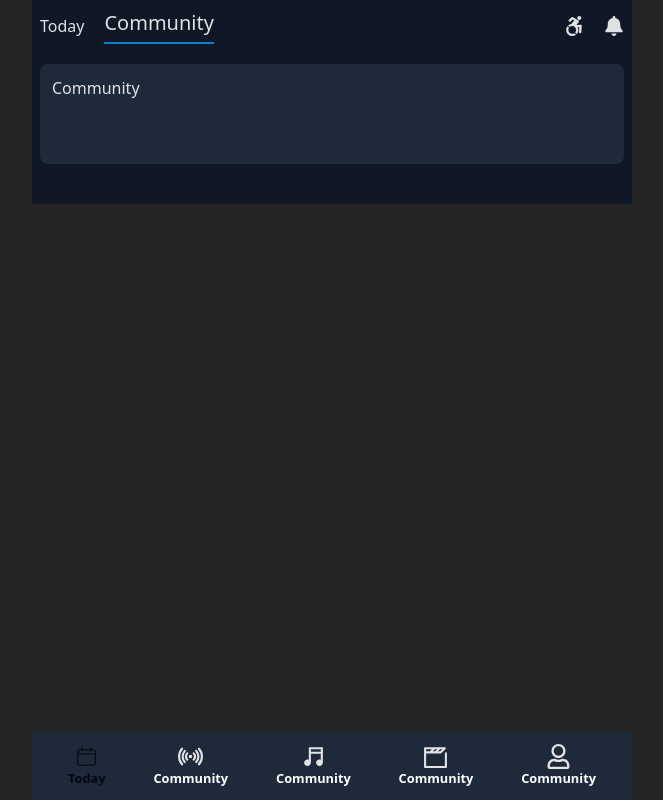
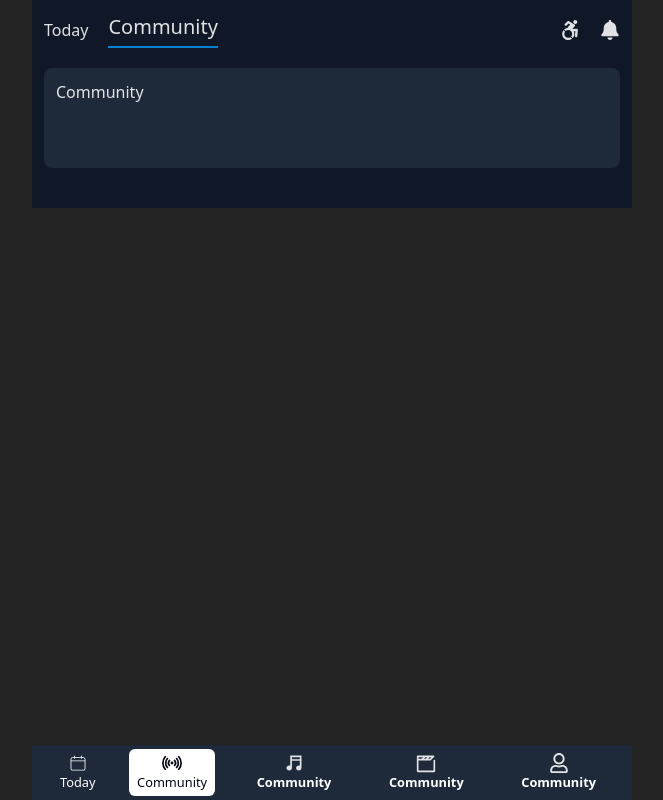
Before and after one commit to Oluwafemimicheal/web.app, a React (Vite) app: page /community in a window 1280 px wide. Shown: the whole page, without its empty margins (308-971 px from the left). Built offline with nearby package versions, Linux system fonts and the light colour scheme.

Commit message:
Initial commit

```diff
--- a/src/App.jsx
+++ b/src/App.jsx
@@ -8,7 +8,7 @@ function App() {
   return (
     <div className=" w-full lg:w-[600px] h-auto mx-auto overflow-auto">
       <div className="bg-gray-900 h-full relative">
-        <div className="p-2 pb-10">
+        <div className="p-3 pb-10">
           <Routes>
             <Route index path="/" element={<Home />} />
             <Route path="community" element={<Community />} />
--- a/src/components/Menu.jsx
+++ b/src/components/Menu.jsx
@@ -9,37 +9,39 @@ import { NavLink } from "react-router-dom";
 const Menu = () => {
   return (
     <div className="flex relative">
-      <div className="bg-gray-800 absolute left-0 bottom-0 px-5 py-2 w-full">
+      <div className="bg-gray-800 absolute left-0 bottom-0 px-5 py-1 w-full">
         <ul className="flex justify-between items-center">
-          <li className="px-4 py-1 transition">
+          <li className="hover:bg-white group rounded-md transition">
             <NavLink to="/"
-              className={({ isActive }) => isActive ? " px-4 py-1 bg-white rounded-md text-gray-950 flex flex-col justify-center items-center " : "flex flex-col justify-center items-center"
+              className={({ isActive }) => isActive ? "px-2 py-1 bg-white text-gray-950 flex flex-col justify-center items-center rounded-md transition" : " px-2 py-1 flex flex-col justify-center items-center text-white"
               } title="Today">
-              <CiCalendar size={25} className="text-gray-950" />
-              <small className="text-gray-950 font-bold ">Today</small>
+              <CiCalendar size={20} className={({ isActive }) => isActive ? "text-gray-950" : "text-white group-hover:text-gray-950"} />
+              <small className={({ isActive }) => isActive ? "text-green-600 font-extrabold" : "text-white font-bold "}>Today</small>
+            </NavLink>
+          </li>
+          <li className="hover:bg-white group rounded-md transition">
+            <NavLink to="community"
+              className={({ isActive }) => isActive ? "px-2 py-1 bg-white text-gray-950 flex flex-col justify-center items-center rounded-md transition" : " px-2 py-1 flex flex-col justify-center items-center text-white"
+              } title="Community">
+              <IoRadio size={20} className="group-hover:text-gray-950" />
+              <small className={({ isActive }) => isActive ? "text-green-600 font-extrabold" : "text-white font-bold "}>Community</small>
             </NavLink>
           </li>
           <li className="px-4 py-1 hover:bg-white group rounded-md transition">
             <NavLink to={'community'} className="flex flex-col justify-center items-center">
-              <IoRadio size={25} className="group-hover:text-gray-950" />
-              <small className="text-white font-bold group-hover:text-gray-950">Community</small>
-          </NavLink>
-          </li>
-          <li className="px-4 py-1 hover:bg-white group rounded-md transition">
-            <NavLink to={'community'} className="flex flex-col justify-center items-center">
-              <IoMdMusicalNotes size={25} className="group-hover:text-gray-950" />
+              <IoMdMusicalNotes size={20} className="group-hover:text-gray-950" />
               <small className="text-white font-bold group-hover:text-gray-950">Community</small>
             </NavLink>
           </li>
           <li className="px-4 py-1 hover:bg-white group rounded-md transition">
             <NavLink to={'community'} className="flex flex-col justify-center items-center">
-              <GrMultimedia size={25} className="group-hover:text-gray-950" />
+              <GrMultimedia size={20} className="group-hover:text-gray-950" />
               <small className="text-white font-bold group-hover:text-gray-950">Community</small>
             </NavLink>
           </li>
           <li className="px-4 py-1 hover:bg-white group rounded-md transition">
             <NavLink to={'community'} className="flex flex-col justify-center items-center">
-              <FaRegUser size={25} className="group-hover:text-gray-950" />
+              <FaRegUser size={20} className="group-hover:text-gray-950" />
               <small className="text-white font-bold group-hover:text-gray-950">Community</small>
             </NavLink>
           </li>
```
